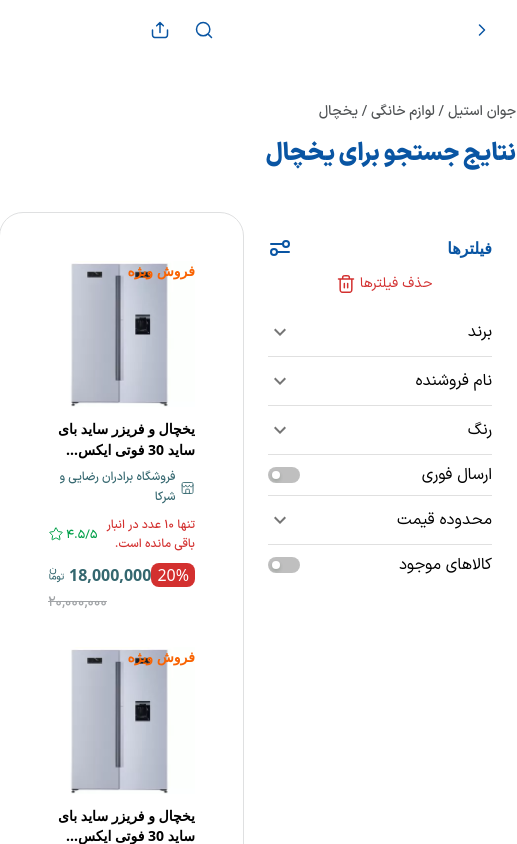
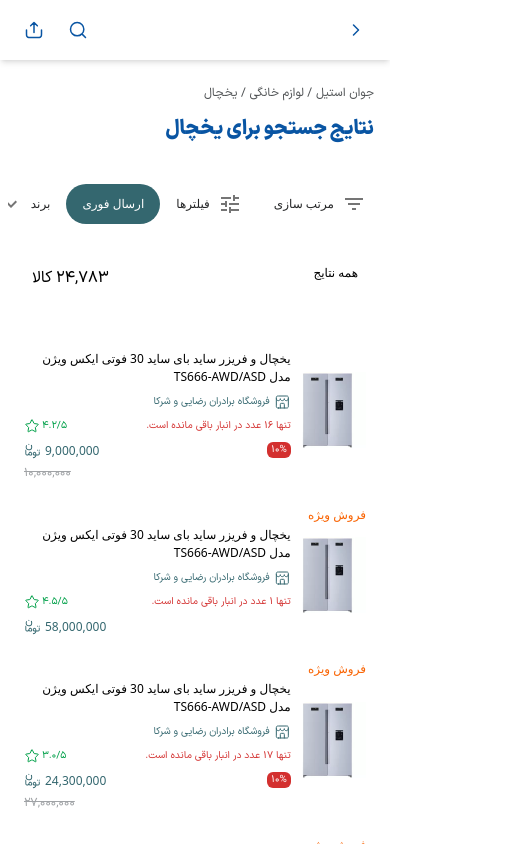
Before and after one commit to KhashayarAsghari/javaan-shop, a React (Vite) app: page / in a window 390 px wide. Shown: the top 844 px of the page, 517 px wide, since content can reach past the window. Built offline with nearby package versions, Linux system fonts and the light colour scheme.

Commit message:
product card responsive

```diff
--- a/package.json
+++ b/package.json
@@ -12,7 +12,7 @@
   "dependencies": {
     "@emotion/react": "^11.11.4",
     "@emotion/styled": "^11.11.5",
-    "@mui/icons-material": "^5.15.19",
+    "@mui/icons-material": "^5.15.20",
     "@mui/material": "^5.15.19",
     "react": "^18.2.0",
     "react-dom": "^18.2.0"
--- a/src/components/Header/index.jsx
+++ b/src/components/Header/index.jsx
@@ -225,7 +225,7 @@ export default function Header() {
 
       {/* mobile header */}
       <Box
-        className="md:hidden px-4 py-3 flex justify-between items-center"
+        className="md:hidden px-4 py-3 flex justify-between items-center shadow-md"
         component="div"
       >
         <IconButton>
--- a/src/components/PublicComponents/VisualComponents.jsx
+++ b/src/components/PublicComponents/VisualComponents.jsx
@@ -3,7 +3,7 @@ import { Box, Typography } from "@mui/material";
 export function SearchResultTitle({ path, title }) {
 
     return (
-        <Box paddingY="40px">
+        <Box className="py-6 md:py-10 px-4 md:px-0">
             <Box maxWidth="1280px" marginX="auto">
                 <Typography marginBottom="12px" component="h4" variant="subtitle2" color="neutral.600">{path}</Typography>
                 <Typography component="h1" variant="h3" color="blue.500">{title}</Typography>
--- a/src/components/SearchResultPage/_components/ProductCard.jsx
+++ b/src/components/SearchResultPage/_components/ProductCard.jsx
@@ -13,12 +13,19 @@
 import { Box, Typography } from "@mui/material";
 import { ShopSvg, StarSvg, ToomanSvg } from "../../PublicComponents/SVGs";
 
-
-export default function ProductCard({ sale, image, title, store, itemsLeft, rating, offPercentage, mainPrice, offPrice }) {
-
+export default function ProductCard({
+  sale,
+  image,
+  title,
+  store,
+  itemsLeft,
+  rating,
+  offPercentage,
+  mainPrice,
+  offPrice,
+}) {
   function getSeparatedNumber(price) {
-
-        let splitted = String(price).split("")
+    let splitted = String(price).split("");
     let reversed = splitted.reverse().join("");
     let resultTemp = "";
     let count = 0;
@@ -27,79 +34,137 @@ export default function ProductCard({ sale, image, title, store, itemsLeft, rati
       count++;
       if (count === 3) {
         resultTemp += ",";
-                count = 0
+        count = 0;
       }
     }
 
-        return resultTemp.split("").reverse().join("")
+    return resultTemp.split("").reverse().join("");
   }
 
   const dividedMainPrice = getSeparatedNumber(mainPrice);
-    const dividedOffPrice = offPrice? getSeparatedNumber(offPrice) : "";
+  const dividedOffPrice = offPrice ? getSeparatedNumber(offPrice) : "";
 
   return (
-        <Box display="flex" maxWidth="301px" flexDirection="column" alignItems="center" padding={8} className="relative">
+    <Box className="flex flex-row md:flex-col md:max-w-[301px] items-center md:items-center relative p-4">
       {/* image */}
-            <Box width="100%" display="flex" justifyContent="center">
+      <Box width="max-content" display="flex" justifyContent="center">
         <Box
           component="img"
+          className="max-w-[104px] md:max-w-[160px]"
           sx={{
             width: "100%",
-                        maxWidth: "160px",
           }}
           src={image}
         />
       </Box>
 
+{/* description */}
+      <Box className="">
         {/* title */}
-            <Typography component="h2" variant="button2" color="neutral.900" className="line-clamp-2 pt-3">
+        <Typography
+          component="h2"
+          variant="button2"
+          color="neutral.900"
+          className="line-clamp-2 pt-3"
+        >
           {title}
         </Typography>
 
         {/* store name */}
-            <Box width="100%" className='mt-2' display="flex" alignItems="center" gap={2}>
+        <Box
+          width="100%"
+          className="mt-2"
+          display="flex"
+          alignItems="center"
+          gap={2}
+        >
           <ShopSvg />
-                    <Typography component="span" variant="caption" color="tertiary.600">{store}</Typography>
+          <Typography component="span" variant="caption" color="tertiary.600">
+            {store}
+          </Typography>
         </Box>
 
         {/* rating and left items count */}
-            <Box width="100%" display="flex" alignItems="center" marginTop={4} justifyContent={itemsLeft? "space-between" : "flex-end"}>
-                {itemsLeft &&
-                    <Typography component="span" variant="caption" color="danger.500">تنها {itemsLeft} عدد در انبار باقی مانده است.</Typography>
-                }
+        <Box
+          width="100%"
+          display="flex"
+          alignItems="center"
+          marginTop={4}
+          justifyContent={itemsLeft ? "space-between" : "flex-end"}
+        >
+          {itemsLeft && (
+            <Typography component="span" variant="caption" color="danger.500">
+              تنها {itemsLeft} عدد در انبار باقی مانده است.
+            </Typography>
+          )}
 
           <Box display="flex" alignItems="flex-start" gap={1}>
-                    <Typography component="span" variant="caption" color="success.500">{rating? rating : "-"}/5</Typography>
+            <Typography component="span" variant="caption" color="success.500">
+              {rating ? rating : "-"}/5
+            </Typography>
             <StarSvg />
           </Box>
         </Box>
 
         {/* price */}
-            <Box width="100%" display="flex" alignItems="flex-start" marginTop={4} justifyContent={offPercentage? "space-between" : "flex-end"}>
-                {offPercentage &&
-                    <Box component='span' borderRadius={2} paddingX={3} bgcolor="danger.500" color="white">
+        <Box
+          width="100%"
+          display="flex"
+          alignItems="flex-start"
+          marginTop={4}
+          justifyContent={offPercentage ? "space-between" : "flex-end"}
+        >
+          {offPercentage ? (
+            <Typography
+              component="span"
+              variant="caption"
+              className="rounded-md px-1 md:px-2"
+              bgcolor="danger.500"
+              color="white"
+            >
               {offPercentage}%
-                    </Box>
-                }
+            </Typography>
+          ): ""}
 
-                <Box display="flex" flexDirection="column" alignItems="flex-end" gap={2}>
+          <Box
+            display="flex"
+            flexDirection="column"
+            alignItems="flex-end"
+            gap={2}
+          >
             <Box display="flex" alignItems="center" flexShrink={0} gap={2}>
-                        <Typography component="span" variant="button1" color="tertiary.600">{dividedMainPrice}</Typography>
+              <Typography
+                component="span"
+                variant="button2"
+                color="tertiary.600"
+              >
+                {offPercentage ? dividedOffPrice : dividedMainPrice}
+              </Typography>
               <ToomanSvg />
             </Box>
 
-                    {offPrice &&
-                        <Typography component="span" variant="subtitle2" color="neutral.200" className="line-through">{dividedOffPrice}</Typography>
-                    }
-
+            {offPercentage ? (
+              <Typography
+                component="span"
+                variant="subtitle2"
+                color="neutral.200"
+                className="line-through"
+              >
+                {dividedMainPrice}
+              </Typography>
+            ): ""}
+          </Box>
         </Box>
       </Box>
 
-            {sale &&
-                <Typography component="span" variant="button2" color="primary.500" className="absolute top-4 right-4">فروش ویژه</Typography>
+      <Typography
+        component="span"
+        variant="button2"
+        color="primary.500"
+        className={`absolute top-2 md:top-4 right-4 ${sale ? "" : "hidden"}`}
+      >
+        فروش ویژه
+      </Typography>
+    </Box>
+  );
 }
-
-
-        </Box>
-    )
-}
--- a/src/components/SearchResultPage/index.jsx
+++ b/src/components/SearchResultPage/index.jsx
@@ -1,17 +1,25 @@
-import { Box, Typography } from "@mui/material";
+import {
+  Box,
+  List,
+  ListItem,
+  ListItemButton,
+  ListItemIcon,
+  ListItemText,
+  Typography,
+} from "@mui/material";
 import { SearchResultTitle } from "../PublicComponents/VisualComponents";
 import { SortingSvg } from "../PublicComponents/SVGs";
 import SortingItem from "./_components/SortingItem";
 import ProductCard from "./_components/ProductCard";
 import Filters from "./_components/Filters";
 import { fridgeIntro } from "../../mockData";
-
+import FilterListIcon from "@mui/icons-material/FilterList";
+import TuneIcon from "@mui/icons-material/Tune";
+import ExpandMoreIcon from "@mui/icons-material/ExpandMore";
 
 export default function SearchResultPage() {
-
   function getSeparatedNumber(price) {
-
-        let splitted = String(price).split("")
+    let splitted = String(price).split("");
     let reversed = splitted.reverse().join("");
     let resultTemp = "";
     let count = 0;
@@ -20,36 +28,56 @@ export default function SearchResultPage() {
       count++;
       if (count === 3) {
         resultTemp += ",";
-                count = 0
+        count = 0;
       }
     }
 
-        return resultTemp.split("").reverse().join("")
+    return resultTemp.split("").reverse().join("");
   }
 
   const resultsCount = getSeparatedNumber(24783);
 
   return (
     <>
-            <SearchResultTitle path="جوان استیل / لوازم خانگی / یخچال" title="نتایج جستجو برای یخچال" />
+      <SearchResultTitle
+        path="جوان استیل / لوازم خانگی / یخچال"
+        title="نتایج جستجو برای یخچال"
+      />
 
-            <Box maxWidth="1280px" marginX="auto" display="flex" gap={4} paddingBottom={20}>
+      <Box
+        maxWidth="1280px"
+        marginX="auto"
+        display="flex"
+        gap={4}
+        paddingBottom={20}
+      >
         {/* filters */}
-                <Box width="264px" flexShrink={0}>
+        <Box width="264px" className="hidden md:block" flexShrink={0}>
           <Filters />
         </Box>
 
         {/* results */}
-                <Box width="100%" padding={16} sx={{border: "1px solid #DFE0E1"}} borderRadius={6}>
-
-                    {/* <Box display="flex" justifyContent="space-between" alignItems="center" marginBottom={12}>
+        <Box
+          width="100%"
+          className="border-0 md:border-2 p-2 md:p-8"
+          borderRadius={6}
+        >
+          {/* sorting section */}
+          <Box
+            className="hidden md:flex"
+            justifyContent="space-between"
+            alignItems="center"
+            marginBottom={12}
+          >
             <Box display="flex" alignItems="center" gap={16}>
               <Box display="flex" alignItems="center" gap={4}>
                 <SortingSvg />
-                                <Typography component="span" color="blue.500" variant="button2">مرتب‌سازی:</Typography>
+                <Typography component="span" color="blue.500" variant="button2">
+                  مرتب‌سازی:
+                </Typography>
               </Box>
 
-                            <Box display="flex" alignItems="center" gap={10}>
+              <Box display="flex" flexWrap="wrap" alignItems="center" gap={10}>
                 <SortingItem text="مرتبط ترین" isSelected />
                 <SortingItem text="پربازدید ترین" />
                 <SortingItem text="جدید ترین" />
@@ -58,38 +86,163 @@ export default function SearchResultPage() {
             </Box>
 
             <Box>
-                            <Typography component="span" color="neutral.500">{resultsCount}</Typography>
-                            <Typography component="span" color="neutral.500" sx={{ marginRight: "4px" }}>کالا</Typography>
+              <Typography component="span" color="neutral.500">
+                {resultsCount}
+              </Typography>
+              <Typography
+                component="span"
+                color="neutral.500"
+                sx={{ marginRight: "4px" }}
+              >
+                کالا
+              </Typography>
             </Box>
-                    </Box> */}
+          </Box>
+
+          {/* mobile sorting and filter options */}
+          <Box className="w-full md:hidden">
+            <Box
+              className="w-full overflow-x-auto text-sm"
+              display="flex"
+              alignItems="center"
+              gap={4}
+            >
+              <List sx={{ display: "flex", width: "100%" }}>
+                <ListItem
+                  disablePadding
+                  sx={{ whiteSpace: "nowrap", width: "max-content" }}
+                >
+                  <ListItemButton>
+                    <ListItemIcon sx={{ minWidth: "min-content" }}>
+                      <FilterListIcon />
+                    </ListItemIcon>
+
+                    <Typography
+                      variant="button2"
+                      color="neutral.800"
+                      sx={{ marginRight: "8px" }}
+                    >
+                      مرتب سازی
+                    </Typography>
+                  </ListItemButton>
+                </ListItem>
+
+                <ListItem
+                  disablePadding
+                  sx={{ whiteSpace: "nowrap", width: "max-content" }}
+                >
+                  <ListItemButton>
+                    <ListItemIcon sx={{ minWidth: "min-content" }}>
+                      <TuneIcon />
+                    </ListItemIcon>
+                    <Typography
+                      variant="button2"
+                      color="neutral.800"
+                      sx={{ marginRight: "8px" }}
+                    >
+                      فیلترها
+                    </Typography>
+                  </ListItemButton>
+                </ListItem>
+
+                <ListItem
+                  disablePadding
+                  sx={{
+                    whiteSpace: "nowrap",
+                    backgroundColor: "tertiary.600",
+                    borderRadius: "1000000px",
+                    width: "max-content",
+                  }}
+                >
+                  <ListItemButton>
+                    <Typography variant="button2" color="neutral.0">
+                      ارسال فوری
+                    </Typography>
+                  </ListItemButton>
+                </ListItem>
+
+                <ListItem
+                  disablePadding
+                  sx={{ whiteSpace: "nowrap", width: "max-content" }}
+                >
+                  <ListItemButton>
+                    <Typography variant="button2" color="neutral.800" sx={{marginLeft: "8px"}}>
+                      برند
+                    </Typography>
+                    <ListItemIcon sx={{ minWidth: "min-content" }}>
+                      <ExpandMoreIcon />
+                    </ListItemIcon>
+                  </ListItemButton>
+                </ListItem>
+              </List>
+            </Box>
+
+            <Box className="flex justify-between my-8 md:hidden px-6">
+                <Typography component="span" variant="button2" color="neutral.500">
+                    همه نتایج
+                </Typography>
+
+            <Box>
+              <Typography component="span" color="neutral.500">
+                {resultsCount}
+              </Typography>
+              <Typography
+                component="span"
+                color="neutral.500"
+                sx={{ marginRight: "4px" }}
+              >
+                کالا
+              </Typography>
+            </Box>
+            </Box>
+          </Box>
 
           {/* results */}
-                    <Box display="flex" flexWrap="wrap" alignItems="stretch">
-                        {[...new Array(9)].map(() => (
+          <Box className="flex flex-wrap items-stretch justify-center">
+            {[...new Array(9)].map(() => {
+              const off = (Math.floor(Math.random() * 2)) * 10;
+              const mainPrice = Math.floor(Math.random() * 100) * 1000000;
+
+              return (
                 <ProductCard
-                                sale
+                  sale={Math.floor(Math.random() * 2)}
                   image="/images/products/fridge.png"
                   title="یخچال و فریزر ساید بای ساید 30 فوتی ایکس ویژن مدل TS666-AWD/ASD"
                   store="فروشگاه برادران رضایی و شرکا"
-                                itemsLeft={10}
-                                rating={4.5}
-                                offPercentage={20}
-                                mainPrice={18000000}
-                                offPrice={20000000}
+                  itemsLeft={Math.ceil(Math.random() * 20)}
+                  rating={(Math.floor(Math.random() * 100) / 20).toFixed(1)}
+                  offPercentage={off}
+                  mainPrice={mainPrice}
+                  offPrice={(mainPrice / 100) * (100 - off)}
                 />
-                        ))}
-
-
+              );
+            })}
           </Box>
-
-
         </Box>
       </Box>
 
-            <Box maxWidth="1280px" marginX="auto" display="flex" gap={16} paddingBottom={20} marginTop={40} justifyContent="space-between" alignItems="center">
+      <Box
+      className="hidden md:flex"
+        maxWidth="1280px"
+        marginX="auto"
+        gap={16}
+        paddingBottom={20}
+        marginTop={40}
+        justifyContent="space-between"
+        alignItems="center"
+      >
         <Box>
-                    <Typography component="h3" variant="h3" color="neutral.800">معرفی انواع ‌یخچال‌ها</Typography>
-                    <Typography component="p" variant="body" color="neutral.800" sx={{marginTop: "16px"}}>{fridgeIntro}</Typography>
+          <Typography component="h3" variant="h3" color="neutral.800">
+            معرفی انواع ‌یخچال‌ها
+          </Typography>
+          <Typography
+            component="p"
+            variant="body"
+            color="neutral.800"
+            sx={{ marginTop: "16px" }}
+          >
+            {fridgeIntro}
+          </Typography>
         </Box>
         <Box
           component="img"
@@ -102,5 +255,5 @@ export default function SearchResultPage() {
         />
       </Box>
     </>
-    )
+  );
 }
--- a/src/theme.js
+++ b/src/theme.js
@@ -1,93 +1,106 @@
 import { createTheme } from "@mui/material";
 import { BorderColor, BorderStyle } from "@mui/icons-material";
-
 
 const theme = createTheme({
   spacing: 2,
   palette: {
     primary: {
-      "400": "#FFB833",
-      "500": '#F96302',
+      400: "#FFB833",
+      500: "#F96302",
     },
     blue: {
-      "500": "#0955A3"
+      500: "#0955A3",
     },
     neutral: {
-      "25": "#F4F5F5",
-      "200": "#A0A3A6",
-      "600": "#4F5254",
-      "700": "#3B3D3F",
-      "800": "#252627",
-      '900': "#000"
+      0: "#ffffff",
+      25: "#F4F5F5",
+      200: "#A0A3A6",
+      600: "#4F5254",
+      700: "#3B3D3F",
+      800: "#252627",
+      900: "#000",
     },
     tertiary: {
-      "50": "#D5E8EB",
-      "500": "#41818B",
-      "600": "#34676F",
-      "700": "#274D53"
+      50: "#D5E8EB",
+      500: "#41818B",
+      600: "#34676F",
+      700: "#274D53",
     },
     danger: {
-      "500": "#D3302F",
+      500: "#D3302F",
     },
     success: {
-      "500": "#01A049",
+      500: "#01A049",
     },
-    background: '#252A3C',
+    background: "#252A3C",
   },
-  direction: 'rtl',
+  direction: "rtl",
   typography: {
-    fontFamily: 'IRANSansXFaNum',
+    fontFamily: "IRANSansXFaNum",
     button2: {
       fontWeight: 700,
-      fontSize: '14px',
-      lineHeight: '20.44px',
-      // '@media (max-width: 960px)': {
-      //   fontWeight: 500,
-      //   fontSize: '18px',
-      //   lineHeight: '28px',
-      // },
+      fontSize: "14px",
+      lineHeight: "20.44px",
+      '@media (max-width: 768px)': {
+        fontWeight: 500,
+        fontSize: '12px',
+        lineHeight: '18px',
+      },
     },
     button1: {
       fontWeight: 700,
-      fontSize: '16px',
-      lineHeight: '24px',
+      fontSize: "16px",
+      lineHeight: "24px",
     },
     caption: {
       fontWeight: 500,
-      fontSize: '12px',
-      lineHeight: '19.68px',
+      fontSize: "12px",
+      lineHeight: "19.68px",
+      '@media (max-width: 768px)': {
+        fontWeight: 400,
+        fontSize: '10px',
+        lineHeight: '15.7px',
+      },
     },
     subtitle1: {
       fontWeight: 700,
-      fontSize: '18px',
-      lineHeight: '27.72px',
+      fontSize: "18px",
+      lineHeight: "27.72px",
     },
     subtitle2: {
       fontWeight: 500,
-      fontSize: '14px',
-      lineHeight: '23.52px',
+      fontSize: "14px",
+      lineHeight: "23.52px",
+      '@media (max-width: 768px)': {
+        fontWeight: 400,
+        fontSize: '12px',
+        lineHeight: '18px',
+      },
     },
     h3: {
       fontWeight: 850,
-      fontSize: '24px',
-      lineHeight: '36px',
+      fontSize: "24px",
+      lineHeight: "36px",
+      '@media (max-width: 768px)': {
+        fontWeight: 850,
+        fontSize: '20px',
+        lineHeight: '30px',
+      },
     },
-
-
   },
   components: {
     MuiButton: {
       styleOverrides: {
         root: {
           height: 64,
-          fontSize: '18px',
+          fontSize: "18px",
           fontWeight: 400,
           borderRadius: 16,
-          '@media (max-width:960px)': {
+          "@media (max-width:960px)": {
             borderRadius: 8,
             height: 48,
-            fontSize: '14px',
-            lineHeight: '24px',
+            fontSize: "14px",
+            lineHeight: "24px",
           },
         },
       },
@@ -95,20 +108,18 @@ const theme = createTheme({
     MuiOutlinedInput: {
       styleOverrides: {
         root: {
-
           "& .MuiOutlinedInput-notchedOutline": {
             border: `1px solid #D5E8EB`,
           },
           "&.Mui-focused": {
             "& .MuiOutlinedInput-notchedOutline": {
               border: `1px solid #D5E8EB`,
-              color: "#41818B"
+              color: "#41818B",
             },
-          }
+          },
         },
-      }
-    }
-
+      },
+    },
   },
 });
 
```
Also changed, not shown: src/components/SearchResultPage/_components/SortingItem.jsx (+8 -3 lines), 1 other file (tests, documents, lock files or other folders). Lines whose indentation alone changed are shown as unchanged.
